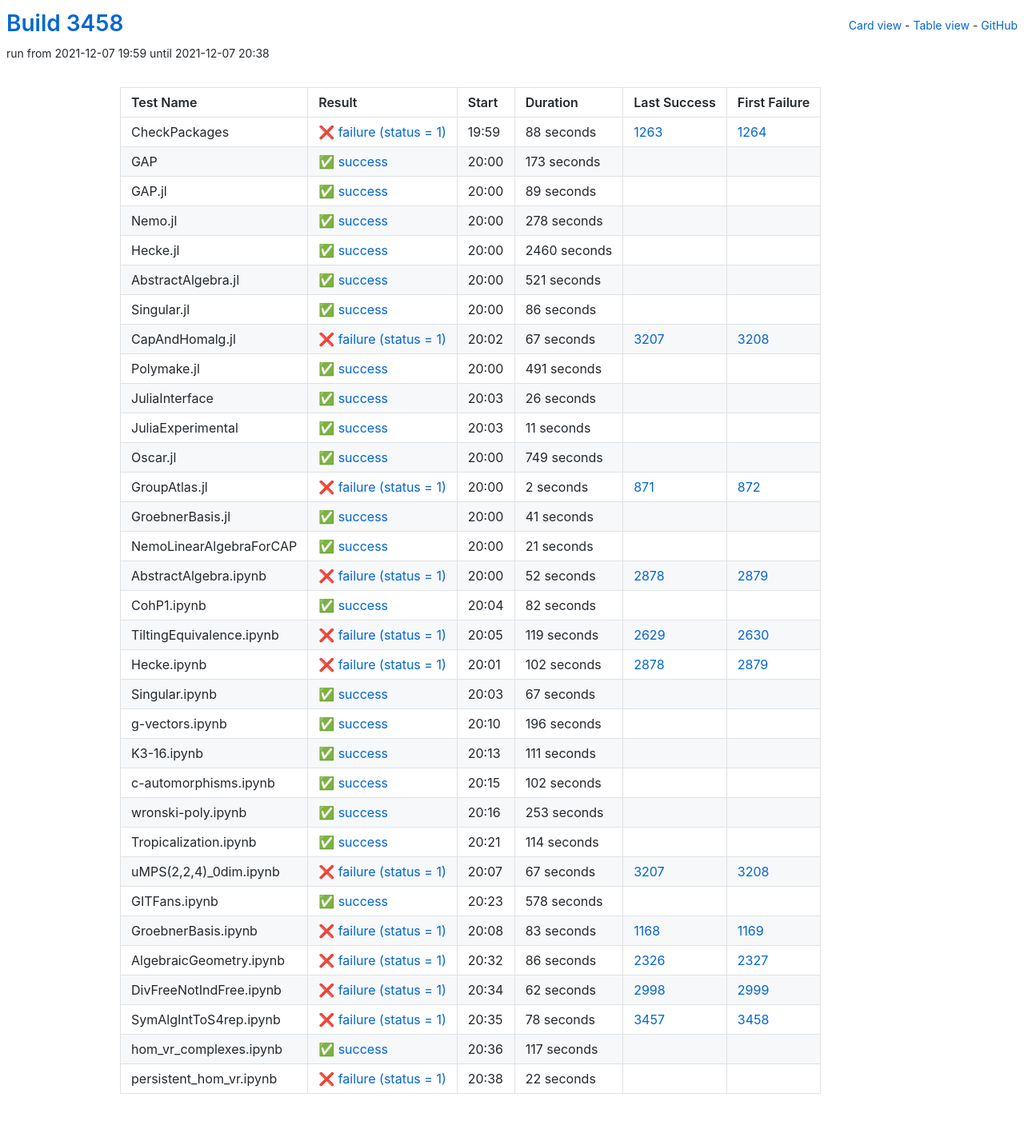
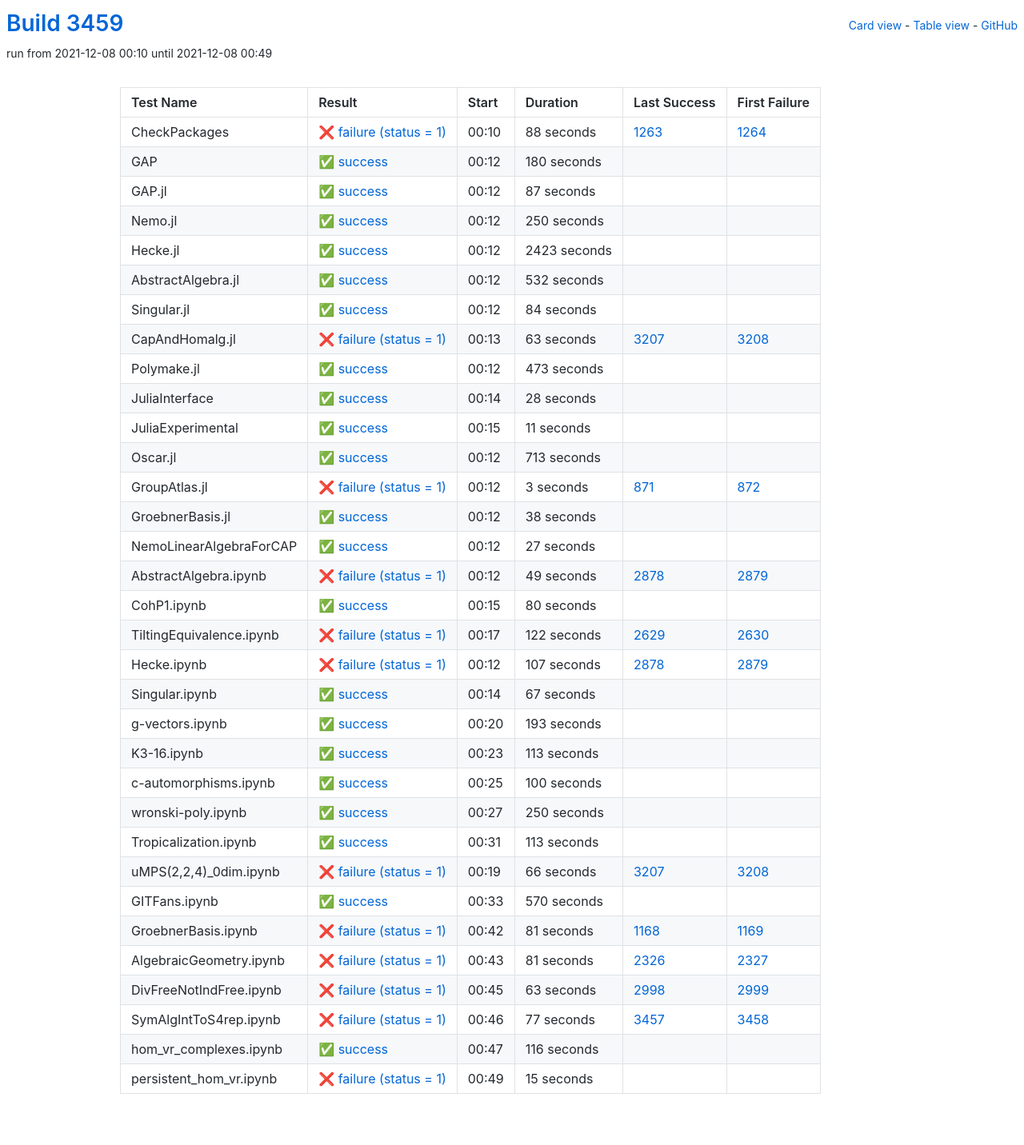
Before and after one commit to oscar-system/oscar-ci-status-stable, a Jekyll site: the page built from table.html, in a window 1280 px wide. Shown: the whole page at 80% size. Built offline with Jekyll 4.4.1, drawn with Linux system fonts in a browser that asks for light colours.

Commit message:
Build #3459

```diff
--- a/_data/ci.yml
+++ b/_data/ci.yml
@@ -1,6 +1,6 @@
 ---
-build: 3458
-build_url: https://oscarci.mathematik.uni-kl.de/job/oscar-stable/3458/
+build: 3459
+build_url: https://oscarci.mathematik.uni-kl.de/job/oscar-stable/3459/
 job: oscar-stable
 organization: oscar-system
 repo: oscar-ci-status-stable
@@ -8,8 +8,8 @@ repourl: https://github.com/oscar-system/oscar-ci-status-stable
 tests:
 - name: CheckPackages
   id: checkpackages
-  log: https://oscarci.mathematik.uni-kl.de/job/oscar-stable/3458/artifact/logs/build-3458/CheckPackages.log
-  start: 2021-12-07 19:59
+  log: https://oscarci.mathematik.uni-kl.de/job/oscar-stable/3459/artifact/logs/build-3459/CheckPackages.log
+  start: 2021-12-08 00:10
   success: false
   exitcode: 1
   status: failure
@@ -20,116 +20,116 @@ tests:
   first_failure_url: https://oscarci.mathematik.uni-kl.de/job/oscar-stable/1264/
 - name: GAP
   id: gap
-  log: https://oscarci.mathematik.uni-kl.de/job/oscar-stable/3458/artifact/logs/build-3458/GAP.log
-  start: 2021-12-07 20:00
+  log: https://oscarci.mathematik.uni-kl.de/job/oscar-stable/3459/artifact/logs/build-3459/GAP.log
+  start: 2021-12-08 00:12
   success: true
   exitcode: 0
   status: success
-  duration: 173
+  duration: 180
   last_success: false
   last_success_url:
   first_failure: false
   first_failure_url:
 - name: GAP.jl
   id: gap-jl
-  log: https://oscarci.mathematik.uni-kl.de/job/oscar-stable/3458/artifact/logs/build-3458/GAP.jl.log
-  start: 2021-12-07 20:00
+  log: https://oscarci.mathematik.uni-kl.de/job/oscar-stable/3459/artifact/logs/build-3459/GAP.jl.log
+  start: 2021-12-08 00:12
   success: true
   exitcode: 0
   status: success
-  duration: 89
+  duration: 87
   last_success: false
   last_success_url:
   first_failure: false
   first_failure_url:
 - name: Nemo.jl
   id: nemo-jl
-  log: https://oscarci.mathematik.uni-kl.de/job/oscar-stable/3458/artifact/logs/build-3458/Nemo.jl.log
-  start: 2021-12-07 20:00
+  log: https://oscarci.mathematik.uni-kl.de/job/oscar-stable/3459/artifact/logs/build-3459/Nemo.jl.log
+  start: 2021-12-08 00:12
   success: true
   exitcode: 0
   status: success
-  duration: 278
+  duration: 250
   last_success: false
   last_success_url:
   first_failure: false
   first_failure_url:
 - name: Hecke.jl
   id: hecke-jl
-  log: https://oscarci.mathematik.uni-kl.de/job/oscar-stable/3458/artifact/logs/build-3458/Hecke.jl.log
-  start: 2021-12-07 20:00
+  log: https://oscarci.mathematik.uni-kl.de/job/oscar-stable/3459/artifact/logs/build-3459/Hecke.jl.log
+  start: 2021-12-08 00:12
   success: true
   exitcode: 0
   status: success
-  duration: 2460
+  duration: 2423
   last_success: false
   last_success_url:
   first_failure: false
   first_failure_url:
 - name: AbstractAlgebra.jl
   id: abstractalgebra-jl
-  log: https://oscarci.mathematik.uni-kl.de/job/oscar-stable/3458/artifact/logs/build-3458/AbstractAlgebra.jl.log
-  start: 2021-12-07 20:00
+  log: https://oscarci.mathematik.uni-kl.de/job/oscar-stable/3459/artifact/logs/build-3459/AbstractAlgebra.jl.log
+  start: 2021-12-08 00:12
   success: true
   exitcode: 0
   status: success
-  duration: 521
+  duration: 532
   last_success: false
   last_success_url:
   first_failure: false
   first_failure_url:
 - name: Singular.jl
   id: singular-jl
-  log: https://oscarci.mathematik.uni-kl.de/job/oscar-stable/3458/artifact/logs/build-3458/Singular.jl.log
-  start: 2021-12-07 20:00
+  log: https://oscarci.mathematik.uni-kl.de/job/oscar-stable/3459/artifact/logs/build-3459/Singular.jl.log
+  start: 2021-12-08 00:12
   success: true
   exitcode: 0
   status: success
-  duration: 86
+  duration: 84
   last_success: false
   last_success_url:
   first_failure: false
   first_failure_url:
 - name: CapAndHomalg.jl
   id: capandhomalg-jl
-  log: https://oscarci.mathematik.uni-kl.de/job/oscar-stable/3458/artifact/logs/build-3458/CapAndHomalg.jl.log
-  start: 2021-12-07 20:02
+  log: https://oscarci.mathematik.uni-kl.de/job/oscar-stable/3459/artifact/logs/build-3459/CapAndHomalg.jl.log
+  start: 2021-12-08 00:13
   success: false
   exitcode: 1
   status: failure
-  duration: 67
+  duration: 63
   last_success: 3207
   last_success_url: https://oscarci.mathematik.uni-kl.de/job/oscar-stable/3207/
   first_failure: 3208
   first_failure_url: https://oscarci.mathematik.uni-kl.de/job/oscar-stable/3208/
 - name: Polymake.jl
   id: polymake-jl
-  log: https://oscarci.mathematik.uni-kl.de/job/oscar-stable/3458/artifact/logs/build-3458/Polymake.jl.log
-  start: 2021-12-07 20:00
+  log: https://oscarci.mathematik.uni-kl.de/job/oscar-stable/3459/artifact/logs/build-3459/Polymake.jl.log
+  start: 2021-12-08 00:12
   success: true
   exitcode: 0
   status: success
-  duration: 491
+  duration: 473
   last_success: false
   last_success_url:
   first_failure: false
   first_failure_url:
 - name: JuliaInterface
   id: juliainterface
-  log: https://oscarci.mathematik.uni-kl.de/job/oscar-stable/3458/artifact/logs/build-3458/JuliaInterface.log
-  start: 2021-12-07 20:03
+  log: https://oscarci.mathematik.uni-kl.de/job/oscar-stable/3459/artifact/logs/build-3459/JuliaInterface.log
+  start: 2021-12-08 00:14
   success: true
   exitcode: 0
   status: success
-  duration: 26
+  duration: 28
   last_success: false
   last_success_url:
   first_failure: false
   first_failure_url:
 - name: JuliaExperimental
   id: juliaexperimental
-  log: https://oscarci.mathematik.uni-kl.de/job/oscar-stable/3458/artifact/logs/build-3458/JuliaExperimental.log
-  start: 2021-12-07 20:03
+  log: https://oscarci.mathematik.uni-kl.de/job/oscar-stable/3459/artifact/logs/build-3459/JuliaExperimental.log
+  start: 2021-12-08 00:15
   success: true
   exitcode: 0
   status: success
@@ -140,104 +140,104 @@ tests:
   first_failure_url:
 - name: Oscar.jl
   id: oscar-jl
-  log: https://oscarci.mathematik.uni-kl.de/job/oscar-stable/3458/artifact/logs/build-3458/Oscar.jl.log
-  start: 2021-12-07 20:00
+  log: https://oscarci.mathematik.uni-kl.de/job/oscar-stable/3459/artifact/logs/build-3459/Oscar.jl.log
+  start: 2021-12-08 00:12
   success: true
   exitcode: 0
   status: success
-  duration: 749
+  duration: 713
   last_success: false
   last_success_url:
   first_failure: false
   first_failure_url:
 - name: GroupAtlas.jl
   id: groupatlas-jl
-  log: https://oscarci.mathematik.uni-kl.de/job/oscar-stable/3458/artifact/logs/build-3458/GroupAtlas.jl.log
-  start: 2021-12-07 20:00
+  log: https://oscarci.mathematik.uni-kl.de/job/oscar-stable/3459/artifact/logs/build-3459/GroupAtlas.jl.log
+  start: 2021-12-08 00:12
   success: false
   exitcode: 1
   status: failure
-  duration: 2
+  duration: 3
   last_success: 871
   last_success_url: https://oscarci.mathematik.uni-kl.de/job/oscar-stable/871/
   first_failure: 872
   first_failure_url: https://oscarci.mathematik.uni-kl.de/job/oscar-stable/872/
 - name: GroebnerBasis.jl
   id: groebnerbasis-jl
-  log: https://oscarci.mathematik.uni-kl.de/job/oscar-stable/3458/artifact/logs/build-3458/GroebnerBasis.jl.log
-  start: 2021-12-07 20:00
+  log: https://oscarci.mathematik.uni-kl.de/job/oscar-stable/3459/artifact/logs/build-3459/GroebnerBasis.jl.log
+  start: 2021-12-08 00:12
   success: true
   exitcode: 0
   status: success
-  duration: 41
+  duration: 38
   last_success: false
   last_success_url:
   first_failure: false
   first_failure_url:
 - name: NemoLinearAlgebraForCAP
   id: nemolinearalgebraforcap
-  log: https://oscarci.mathematik.uni-kl.de/job/oscar-stable/3458/artifact/logs/build-3458/NemoLinearAlgebraForCAP.log
-  start: 2021-12-07 20:00
+  log: https://oscarci.mathematik.uni-kl.de/job/oscar-stable/3459/artifact/logs/build-3459/NemoLinearAlgebraForCAP.log
+  start: 2021-12-08 00:12
   success: true
   exitcode: 0
   status: success
-  duration: 21
+  duration: 27
   last_success: false
   last_success_url:
   first_failure: false
   first_failure_url:
 - name: AbstractAlgebra.ipynb
   id: abstractalgebra-ipynb
-  log: https://oscarci.mathematik.uni-kl.de/job/oscar-stable/3458/artifact/logs/build-3458/AbstractAlgebra.ipynb.log
-  start: 2021-12-07 20:00
+  log: https://oscarci.mathematik.uni-kl.de/job/oscar-stable/3459/artifact/logs/build-3459/AbstractAlgebra.ipynb.log
+  start: 2021-12-08 00:12
   success: false
   exitcode: 1
   status: failure
-  duration: 52
+  duration: 49
   last_success: 2878
   last_success_url: https://oscarci.mathematik.uni-kl.de/job/oscar-stable/2878/
   first_failure: 2879
   first_failure_url: https://oscarci.mathematik.uni-kl.de/job/oscar-stable/2879/
 - name: CohP1.ipynb
   id: cohp1-ipynb
-  log: https://oscarci.mathematik.uni-kl.de/job/oscar-stable/3458/artifact/logs/build-3458/CohP1.ipynb.log
-  start: 2021-12-07 20:04
+  log: https://oscarci.mathematik.uni-kl.de/job/oscar-stable/3459/artifact/logs/build-3459/CohP1.ipynb.log
+  start: 2021-12-08 00:15
   success: true
   exitcode: 0
   status: success
-  duration: 82
+  duration: 80
   last_success: false
   last_success_url:
   first_failure: false
   first_failure_url:
 - name: TiltingEquivalence.ipynb
   id: tiltingequivalence-ipynb
-  log: https://oscarci.mathematik.uni-kl.de/job/oscar-stable/3458/artifact/logs/build-3458/TiltingEquivalence.ipynb.log
-  start: 2021-12-07 20:05
+  log: https://oscarci.mathematik.uni-kl.de/job/oscar-stable/3459/artifact/logs/build-3459/TiltingEquivalence.ipynb.log
+  start: 2021-12-08 00:17
   success: false
   exitcode: 1
   status: failure
-  duration: 119
+  duration: 122
   last_success: 2629
   last_success_url: https://oscarci.mathematik.uni-kl.de/job/oscar-stable/2629/
   first_failure: 2630
   first_failure_url: https://oscarci.mathematik.uni-kl.de/job/oscar-stable/2630/
 - name: Hecke.ipynb
   id: hecke-ipynb
-  log: https://oscarci.mathematik.uni-kl.de/job/oscar-stable/3458/artifact/logs/build-3458/Hecke.ipynb.log
-  start: 2021-12-07 20:01
+  log: https://oscarci.mathematik.uni-kl.de/job/oscar-stable/3459/artifact/logs/build-3459/Hecke.ipynb.log
+  start: 2021-12-08 00:12
   success: false
   exitcode: 1
   status: failure
-  duration: 102
+  duration: 107
   last_success: 2878
   last_success_url: https://oscarci.mathematik.uni-kl.de/job/oscar-stable/2878/
   first_failure: 2879
   first_failure_url: https://oscarci.mathematik.uni-kl.de/job/oscar-stable/2879/
 - name: Singular.ipynb
   id: singular-ipynb
-  log: https://oscarci.mathematik.uni-kl.de/job/oscar-stable/3458/artifact/logs/build-3458/Singular.ipynb.log
-  start: 2021-12-07 20:03
+  log: https://oscarci.mathematik.uni-kl.de/job/oscar-stable/3459/artifact/logs/build-3459/Singular.ipynb.log
+  start: 2021-12-08 00:14
   success: true
   exitcode: 0
   status: success
@@ -248,156 +248,156 @@ tests:
   first_failure_url:
 - name: g-vectors.ipynb
   id: g-vectors-ipynb
-  log: https://oscarci.mathematik.uni-kl.de/job/oscar-stable/3458/artifact/logs/build-3458/g-vectors.ipynb.log
-  start: 2021-12-07 20:10
+  log: https://oscarci.mathematik.uni-kl.de/job/oscar-stable/3459/artifact/logs/build-3459/g-vectors.ipynb.log
+  start: 2021-12-08 00:20
   success: true
   exitcode: 0
   status: success
-  duration: 196
+  duration: 193
   last_success: false
   last_success_url:
   first_failure: false
   first_failure_url:
 - name: K3-16.ipynb
   id: k3-16-ipynb
-  log: https://oscarci.mathematik.uni-kl.de/job/oscar-stable/3458/artifact/logs/build-3458/K3-16.ipynb.log
-  start: 2021-12-07 20:13
+  log: https://oscarci.mathematik.uni-kl.de/job/oscar-stable/3459/artifact/logs/build-3459/K3-16.ipynb.log
+  start: 2021-12-08 00:23
   success: true
   exitcode: 0
   status: success
-  duration: 111
+  duration: 113
   last_success: false
   last_success_url:
   first_failure: false
   first_failure_url:
 - name: c-automorphisms.ipynb
   id: c-automorphisms-ipynb
-  log: https://oscarci.mathematik.uni-kl.de/job/oscar-stable/3458/artifact/logs/build-3458/c-automorphisms.ipynb.log
-  start: 2021-12-07 20:15
+  log: https://oscarci.mathematik.uni-kl.de/job/oscar-stable/3459/artifact/logs/build-3459/c-automorphisms.ipynb.log
+  start: 2021-12-08 00:25
   success: true
   exitcode: 0
   status: success
-  duration: 102
+  duration: 100
   last_success: false
   last_success_url:
   first_failure: false
   first_failure_url:
 - name: wronski-poly.ipynb
   id: wronski-poly-ipynb
-  log: https://oscarci.mathematik.uni-kl.de/job/oscar-stable/3458/artifact/logs/build-3458/wronski-poly.ipynb.log
-  start: 2021-12-07 20:16
+  log: https://oscarci.mathematik.uni-kl.de/job/oscar-stable/3459/artifact/logs/build-3459/wronski-poly.ipynb.log
+  start: 2021-12-08 00:27
   success: true
   exitcode: 0
   status: success
-  duration: 253
+  duration: 250
   last_success: false
   last_success_url:
   first_failure: false
   first_failure_url:
 - name: Tropicalization.ipynb
   id: tropicalization-ipynb
-  log: https://oscarci.mathematik.uni-kl.de/job/oscar-stable/3458/artifact/logs/build-3458/Tropicalization.ipynb.log
-  start: 2021-12-07 20:21
+  log: https://oscarci.mathematik.uni-kl.de/job/oscar-stable/3459/artifact/logs/build-3459/Tropicalization.ipynb.log
+  start: 2021-12-08 00:31
   success: true
   exitcode: 0
   status: success
-  duration: 114
+  duration: 113
   last_success: false
   last_success_url:
   first_failure: false
   first_failure_url:
 - name: uMPS(2,2,4)_0dim.ipynb
   id: umps-2-2-4-0dim-ipynb
-  log: https://oscarci.mathematik.uni-kl.de/job/oscar-stable/3458/artifact/logs/build-3458/uMPS-2-2-4-_0dim.ipynb.log
-  start: 2021-12-07 20:07
+  log: https://oscarci.mathematik.uni-kl.de/job/oscar-stable/3459/artifact/logs/build-3459/uMPS-2-2-4-_0dim.ipynb.log
+  start: 2021-12-08 00:19
   success: false
   exitcode: 1
   status: failure
-  duration: 67
+  duration: 66
   last_success: 3207
   last_success_url: https://oscarci.mathematik.uni-kl.de/job/oscar-stable/3207/
   first_failure: 3208
   first_failure_url: https://oscarci.mathematik.uni-kl.de/job/oscar-stable/3208/
 - name: GITFans.ipynb
   id: gitfans-ipynb
-  log: https://oscarci.mathematik.uni-kl.de/job/oscar-stable/3458/artifact/logs/build-3458/GITFans.ipynb.log
-  start: 2021-12-07 20:23
+  log: https://oscarci.mathematik.uni-kl.de/job/oscar-stable/3459/artifact/logs/build-3459/GITFans.ipynb.log
+  start: 2021-12-08 00:33
   success: true
   exitcode: 0
   status: success
-  duration: 578
+  duration: 570
   last_success: false
   last_success_url:
   first_failure: false
   first_failure_url:
 - name: GroebnerBasis.ipynb
   id: groebnerbasis-ipynb
-  log: https://oscarci.mathematik.uni-kl.de/job/oscar-stable/3458/artifact/logs/build-3458/GroebnerBasis.ipynb.log
-  start: 2021-12-07 20:08
+  log: https://oscarci.mathematik.uni-kl.de/job/oscar-stable/3459/artifact/logs/build-3459/GroebnerBasis.ipynb.log
+  start: 2021-12-08 00:42
   success: false
   exitcode: 1
   status: failure
-  duration: 83
+  duration: 81
   last_success: 1168
   last_success_url: https://oscarci.mathematik.uni-kl.de/job/oscar-stable/1168/
   first_failure: 1169
   first_failure_url: https://oscarci.mathematik.uni-kl.de/job/oscar-stable/1169/
 - name: AlgebraicGeometry.ipynb
   id: algebraicgeometry-ipynb
-  log: https://oscarci.mathematik.uni-kl.de/job/oscar-stable/3458/artifact/logs/build-3458/AlgebraicGeometry.ipynb.log
-  start: 2021-12-07 20:32
+  log: https://oscarci.mathematik.uni-kl.de/job/oscar-stable/3459/artifact/logs/build-3459/AlgebraicGeometry.ipynb.log
+  start: 2021-12-08 00:43
   success: false
   exitcode: 1
   status: failure
-  duration: 86
+  duration: 81
   last_success: 2326
   last_success_url: https://oscarci.mathematik.uni-kl.de/job/oscar-stable/2326/
   first_failure: 2327
   first_failure_url: https://oscarci.mathematik.uni-kl.de/job/oscar-stable/2327/
 - name: DivFreeNotIndFree.ipynb
   id: divfreenotindfree-ipynb
-  log: https://oscarci.mathematik.uni-kl.de/job/oscar-stable/3458/artifact/logs/build-3458/DivFreeNotIndFree.ipynb.log
-  start: 2021-12-07 20:34
+  log: https://oscarci.mathematik.uni-kl.de/job/oscar-stable/3459/artifact/logs/build-3459/DivFreeNotIndFree.ipynb.log
+  start: 2021-12-08 00:45
   success: false
   exitcode: 1
   status: failure
-  duration: 62
+  duration: 63
   last_success: 2998
   last_success_url: https://oscarci.mathematik.uni-kl.de/job/oscar-stable/2998/
   first_failure: 2999
   first_failure_url: https://oscarci.mathematik.uni-kl.de/job/oscar-stable/2999/
 - name: SymAlgIntToS4rep.ipynb
   id: symalginttos4rep-ipynb
-  log: https://oscarci.mathematik.uni-kl.de/job/oscar-stable/3458/artifact/logs/build-3458/SymAlgIntToS4rep.ipynb.log
-  start: 2021-12-07 20:35
+  log: https://oscarci.mathematik.uni-kl.de/job/oscar-stable/3459/artifact/logs/build-3459/SymAlgIntToS4rep.ipynb.log
+  start: 2021-12-08 00:46
   success: false
   exitcode: 1
   status: failure
-  duration: 78
+  duration: 77
   last_success: 3457
   last_success_url: https://oscarci.mathematik.uni-kl.de/job/oscar-stable/3457/
   first_failure: 3458
   first_failure_url: https://oscarci.mathematik.uni-kl.de/job/oscar-stable/3458/
 - name: hom_vr_complexes.ipynb
   id: hom-vr-complexes-ipynb
-  log: https://oscarci.mathematik.uni-kl.de/job/oscar-stable/3458/artifact/logs/build-3458/hom_vr_complexes.ipynb.log
-  start: 2021-12-07 20:36
+  log: https://oscarci.mathematik.uni-kl.de/job/oscar-stable/3459/artifact/logs/build-3459/hom_vr_complexes.ipynb.log
+  start: 2021-12-08 00:47
   success: true
   exitcode: 0
   status: success
-  duration: 117
+  duration: 116
   last_success: false
   last_success_url:
   first_failure: false
   first_failure_url:
 - name: persistent_hom_vr.ipynb
   id: persistent-hom-vr-ipynb
-  log: https://oscarci.mathematik.uni-kl.de/job/oscar-stable/3458/artifact/logs/build-3458/persistent_hom_vr.ipynb.log
-  start: 2021-12-07 20:38
+  log: https://oscarci.mathematik.uni-kl.de/job/oscar-stable/3459/artifact/logs/build-3459/persistent_hom_vr.ipynb.log
+  start: 2021-12-08 00:49
   success: false
   exitcode: 1
   status: failure
-  duration: 22
+  duration: 15
   last_success: false
   last_success_url:
   first_failure: false
```
Also changed, not shown: README.md.
